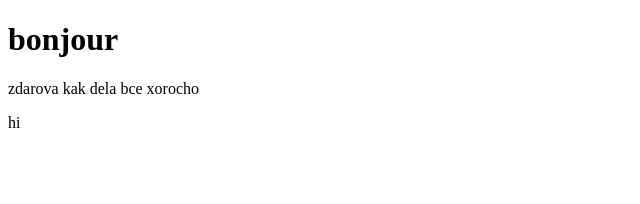
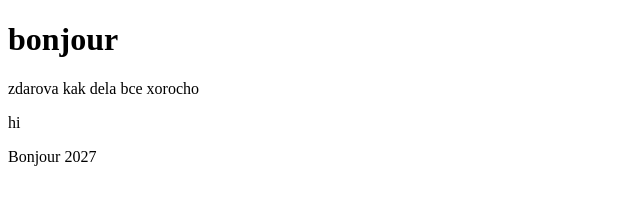
Before and after one commit to mechriadem603-ops/first-repo, a plain HTML site: page index.html in a window 1280 px wide. Shown: the whole page, without its empty margins (0-640 px from the left). Drawn offline with Linux system fonts and the light colour scheme.

Commit message:
Add greeting for 2027 in index.html

```diff
--- a/index.html
+++ b/index.html
@@ -9,5 +9,6 @@
     <h1>bonjour </h1>
     <p>zdarova kak dela bce xorocho</p>
 <p>hi</p>
+    <p>Bonjour 2027</p>
 </body>
 </html>
```
